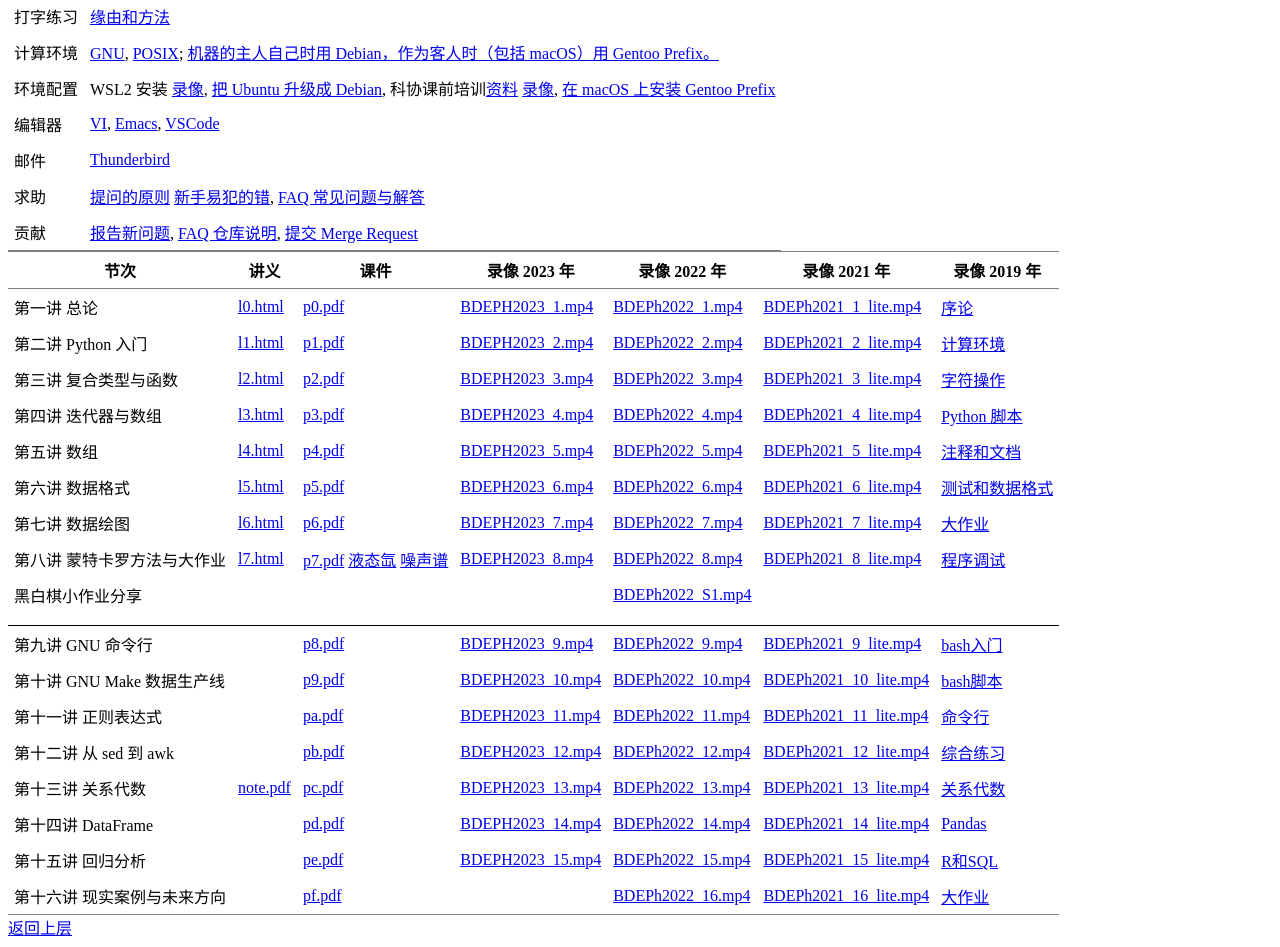
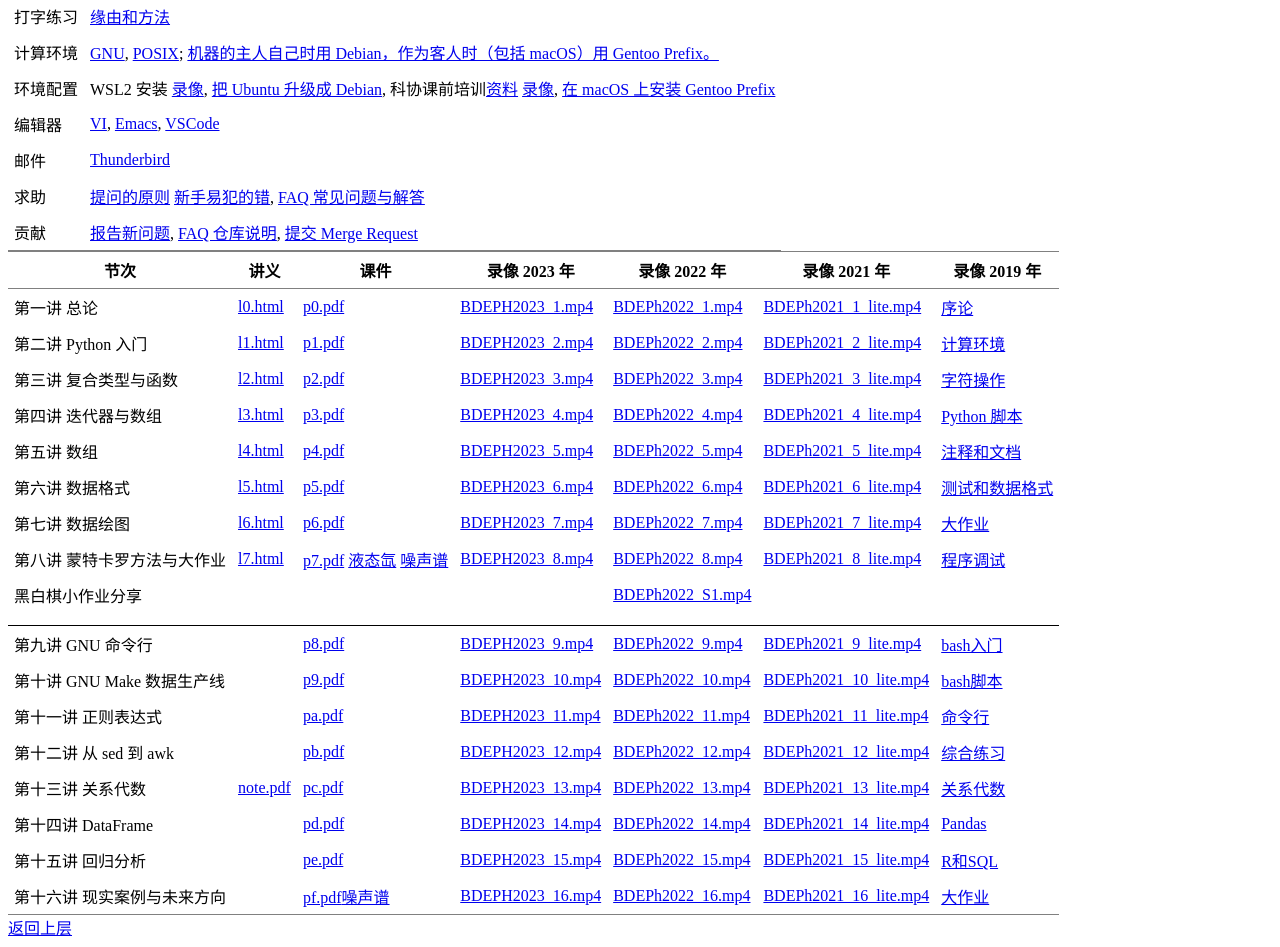
Before and after one commit to heroxbd/physics-data, a plain HTML site: page upload/index.html in a window 1280 px wide. Shown: the part 129-1076 px from the top of the page. Drawn offline with Linux system fonts and the light colour scheme.

Commit message:
更新第 16 次课资料。

```diff
--- a/upload/index.html
+++ b/upload/index.html
@@ -218,8 +218,8 @@
       <tr>
         <td>第十六讲 现实案例与未来方向</td>
         <td></td>
-        <td><a href="pf.pdf">pf.pdf</a></td>
-        <td></td>
+        <td><a href="pf.pdf">pf.pdf</a><a href="20230802_ARMA.pptx">噪声谱</a></td>
+        <td><a href="BDEPH2023_16.mp4">BDEPH2023_16.mp4</a></td>
         <td><a href="BDEPh2022_16.mp4">BDEPh2022_16.mp4</a></td>
         <td><a href="BDEPh2021_16_lite.mp4">BDEPh2021_16_lite.mp4</a></td>
         <td><a href="Lf.webm">大作业</a></td>
```
